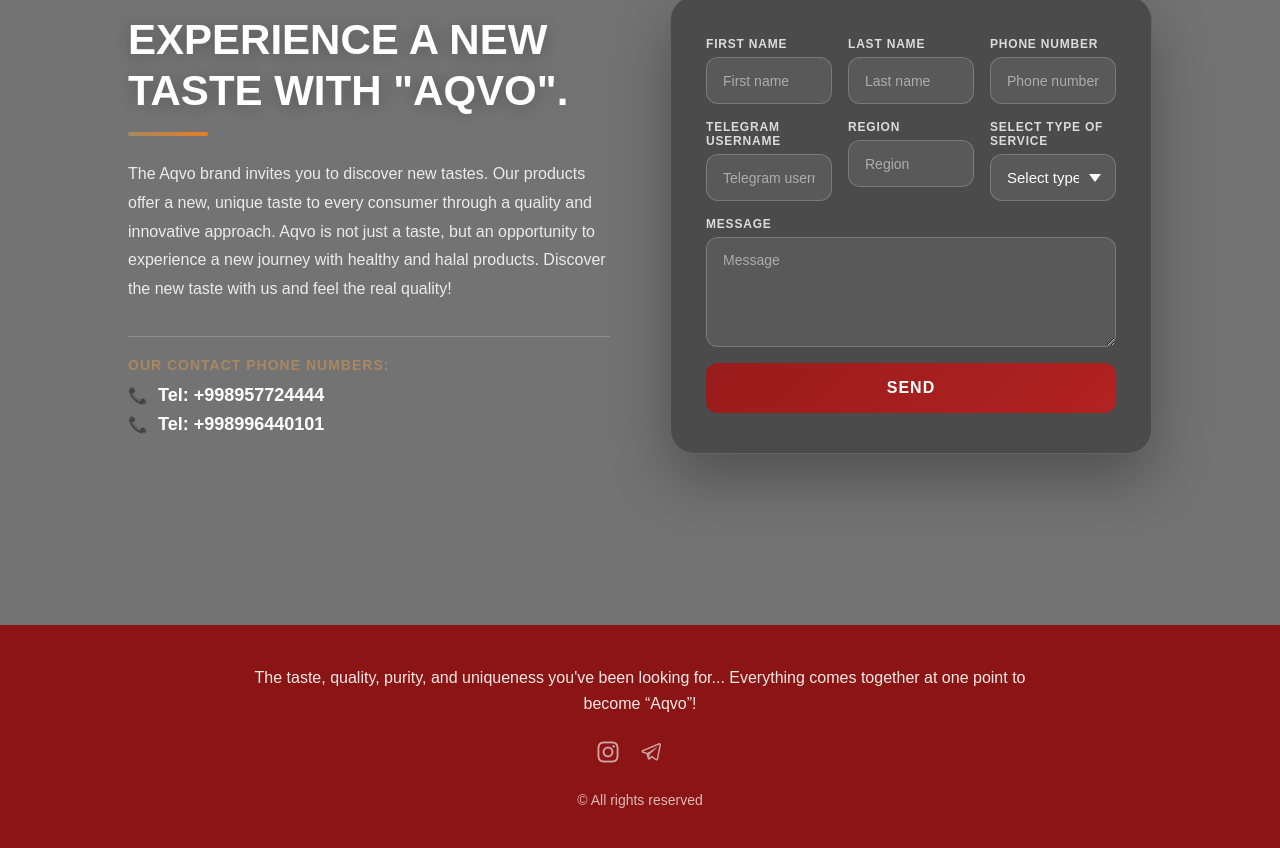
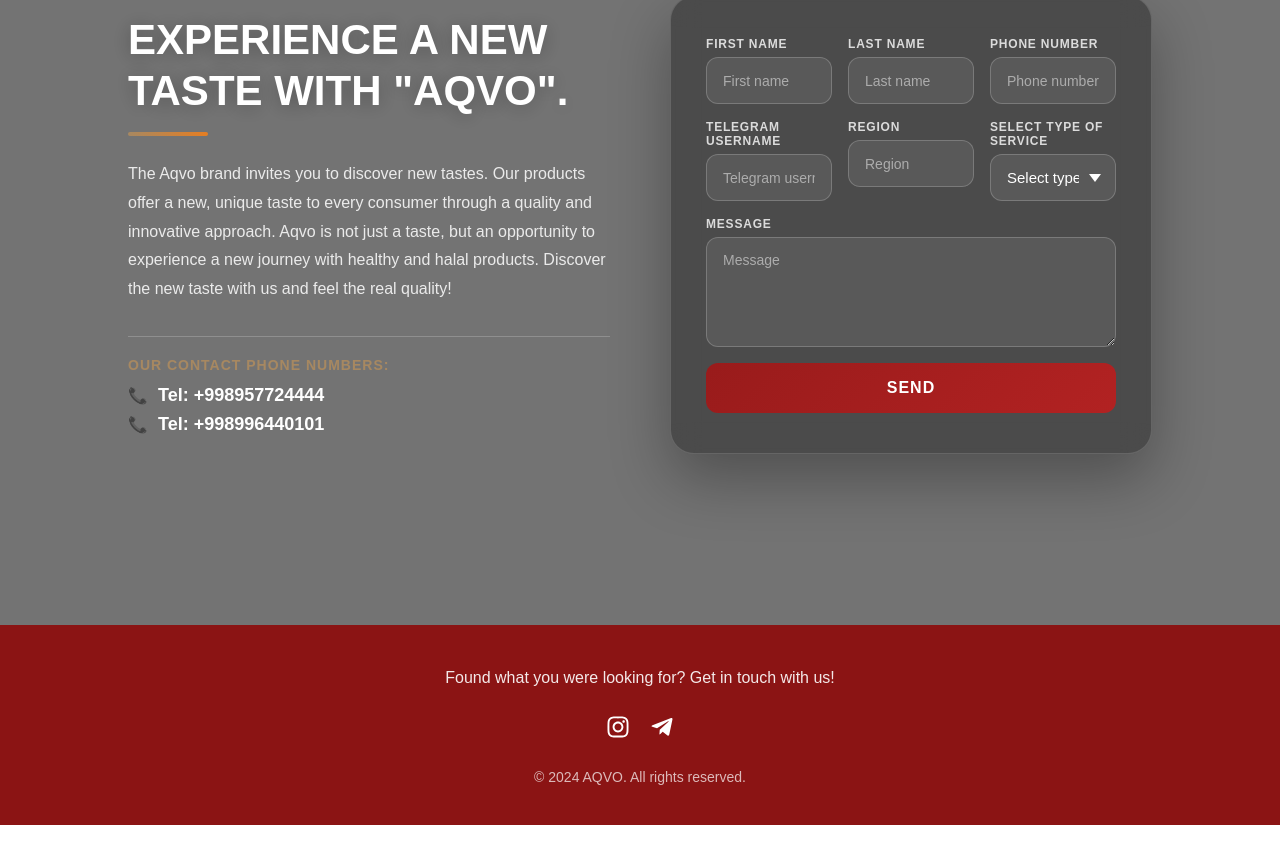
Before and after one commit to elbek1307/aqvo-, a React (Vite) app: page / in a window 1280 px wide. Shown: the part 1488-2336 px from the top of the page. After the commit the page ends 2313 px from the top, so only its background shows below. Built offline with nearby package versions, Linux system fonts and the light colour scheme.

Commit message:
xatolar togirlandi

```diff
--- a/public/Locals/en.json
+++ b/public/Locals/en.json
@@ -60,8 +60,8 @@
     }
   },
 
-  "Footer": {
-    "Izlagan": "The taste, quality, purity, and uniqueness you've been looking for... Everything comes together at one point to become “Aqvo”!",
-    "Barcha": "© All rights reserved"
+  "footer": {
+    "text": "Found what you were looking for? Get in touch with us!",
+    "copy": "© 2024 AQVO. All rights reserved."
   }
 }
--- a/public/Locals/ru.json
+++ b/public/Locals/ru.json
@@ -60,8 +60,8 @@
     }
   },
 
-  "Footer": {
-    "Izlagan": "Вкус, качество, чистота и уникальность, которые вы искали... Всё это соединяется в одной точке и превращается в «Aqvo»!",
-    "Barcha": "© Все права защищены"
+ "footer": {
+    "text": "Нашли то, что искали? Свяжитесь с нами!",
+    "copy": "© 2024 AQVO. Все права защищены."
   }
 }
--- a/src/Components/Footer/Footer.css
+++ b/src/Components/Footer/Footer.css
@@ -1,11 +1,11 @@
-.Footer {
+.footer {
   background-color: #8B1414;
-    color: #ffffff;
+  color: var(--text-color);
   padding: 40px 20px;
   width: 100%;
 }
 
-.Footer-container {
+.footer_container {
   display: flex;
   flex-direction: column;
   align-items: center;
@@ -16,53 +16,51 @@
   margin: 0 auto;
 }
 
-.Footer-text {
+.footer_text {
   font-size: 16px;
   line-height: 1.6;
   font-weight: 400;
   opacity: 0.9;
-    margin: 0;
 }
 
-.Footer-socials {
+.footer_socials {
   display: flex;
   align-items: center;
   justify-content: center;
   gap: 20px;
 }
 
-.Footer-icon {
-    width: 24px;
-    height: 24px;
-    object-fit: contain;
+.footer_icon {
+  font-size: 24px;
+  color: var(--text-color);
   transition: transform 0.2s ease, opacity 0.2s ease;
 }
 
-.Footer-icon:hover {
+.footer_icon:hover {
   transform: scale(1.1);
   opacity: 0.8;
 }
 
-.Footer-copy {
+.footer_copy {
   font-size: 14px;
   opacity: 0.7;
-    margin: 0;
 }
 
+
 @media (max-width: 768px) {
-    .Footer {
+  .footer {
     padding: 30px 15px;
   }
 
-    .Footer-text {
+  .footer_text {
     font-size: 14px;
   }
 
-    .Footer-container {
+  .footer_container {
     gap: 20px;
   }
 
-    .Footer-copy {
+  .footer_copy {
     font-size: 12px;
   }
 }
--- a/src/Components/Footer/Footer.jsx
+++ b/src/Components/Footer/Footer.jsx
@@ -1,47 +1,31 @@
-import React from 'react'
-import './Footer.css'
+import React from "react";
 import { useTranslation } from "react-i18next";
-
-import Instagram from '../img/Footer/Instagram.png'
-import Telegram from '../img/Footer/Link.png'
+import { FaInstagram, FaTelegramPlane } from "react-icons/fa";
+import "./Footer.css";
 
 const Footer = () => {
   const { t } = useTranslation();
 
   return (
-    <footer className="Footer">
-        <div className="container">
-            <div className="Footer-container">
-                <p className="Footer-text">{t("Footer.Izlagan")}</p>
+    <footer className="footer">
+      <div className="container footer_container">
 
-                <div className="Footer-socials">
-                    <a href="https://www.instagram.com/islombek.raximjanov/" target="_blank" rel="noreferrer">
-                        <img src={Instagram} alt="Instagram" className="Footer-icon" />
-                    </a>
-                    <a href="https://web.telegram.org/a/">
-                        <img src={Telegram} alt="Telegram" className='Footer-icon' />
-                    </a>
+        <p className="footer_text">{t("footer.text")}</p>
 
-                    <a href="https://t.me" target="_blank" rel="noreferrer" className="Footer-social-link">
-                        <svg
-                            viewBox="0 0 24 24"
-                            fill="none"
-                            stroke="currentColor"
-                            strokeWidth="1.5"
-                            strokeLinecap="round"
-                            strokeLinejoin="round"
-                            className="Footer-icon-svg"
-                        >
-                            <path d="M22 2L11 13M22 2l-7 20-4-9-9-4 20-7z" />
-                        </svg>
-                    </a>
-                </div>
+        <div className="footer_socials">
+          <a href="https://www.instagram.com" target="_blank" rel="noreferrer" className="footer_icon">
+            <FaInstagram />
+          </a>
+          <a href="https://t.me" target="_blank" rel="noreferrer" className="footer_icon">
+            <FaTelegramPlane />
+          </a>
+        </div>
 
-                <p className="Footer-copy">{t("Footer.Barcha")}</p>
-            </div>
-        </div>
+        <p className="footer_copy">{t("footer.copy")}</p>
+
+      </div>
     </footer>
-  )
-}
+  );
+};
 
-export default Footer
+export default Footer;
--- a/src/Components/Navbar/Navbar.css
+++ b/src/Components/Navbar/Navbar.css
@@ -13,7 +13,6 @@
   padding: 0 24px;
   height: 60px;
   position: relative;
-  top: 0;
 }
 
 
```
Also changed, not shown: public/Locals/uz.json (+4 -4 lines). Lines whose indentation alone changed are shown as unchanged.
